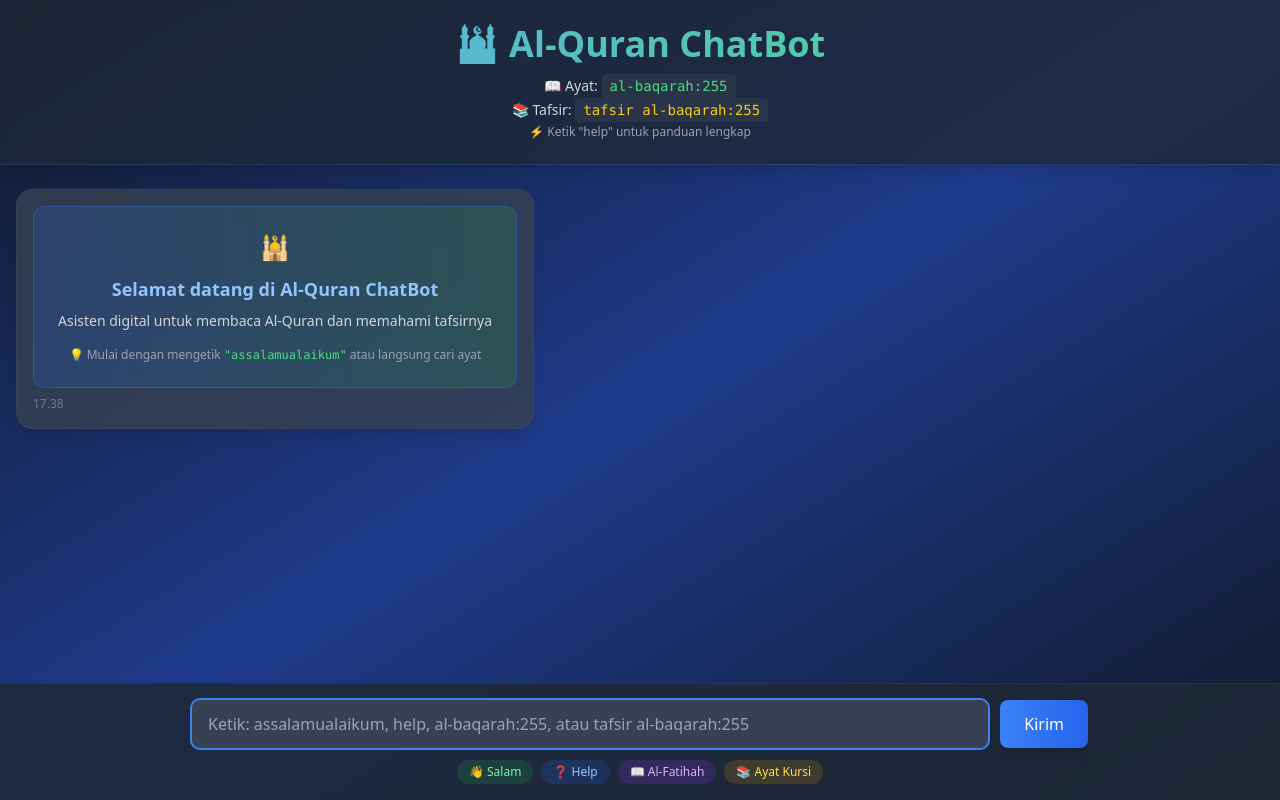
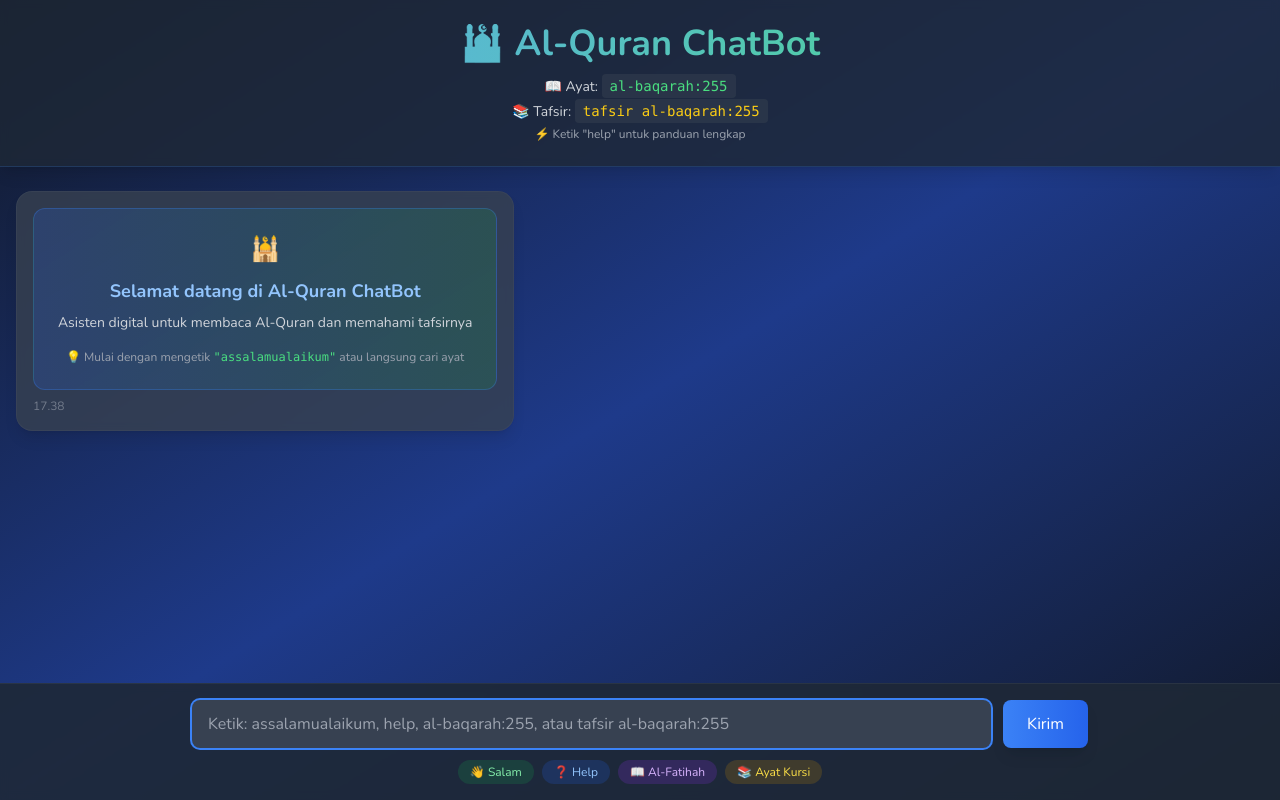
Before and after one commit to LeebSite/quran-bot, a PHP site: page / in a window 1280 px wide. Run offline with PHP 8.4, Linux system fonts and the light colour scheme; some libraries are stand-ins or nearby versions.

Commit message:
update tampilan index.php, add icon-quran-bot.png and styles.css

```diff
--- a/index.php
+++ b/index.php
@@ -5,27 +5,12 @@
   <meta name="viewport" content="width=device-width, initial-scale=1.0">
   <title>Quran ChatBot</title>
   <script src="https://cdn.tailwindcss.com"></script>
-  <link href="https://fonts.googleapis.com/css2?family=Amiri:wght@400;700&display=swap" rel="stylesheet">
-  <style>
-    .arabic-text {
-      font-family: 'Amiri', 'Traditional Arabic', serif;
-    }
-    .chat-animation {
-      animation: slideIn 0.3s ease-out;
-    }
-    @keyframes slideIn {
-      from { opacity: 0; transform: translateY(10px); }
-      to { opacity: 1; transform: translateY(0); }
-    }
-    .typing-indicator {
-      animation: pulse 1.5s infinite;
-    }
-    @keyframes pulse {
-      0%, 50%, 100% { opacity: 1; }
-      25%, 75% { opacity: 0.5; }
-    }
-  </style>
+  <link href="https://fonts.googleapis.com/css2?family=Amiri:wght@400;700&family=Montserrat:wght@400;700&display=swap" rel="stylesheet">
+  <link href="https://fonts.googleapis.com/css2?family=Amiri:wght@400;700&family=Nunito:wght@400;700&display=swap" rel="stylesheet">
+  <link rel="stylesheet" href="styles.css">
+  <link rel="icon" type="image/png" href="src/icon-quran-bot.png">
 </head>
+
 <body class="bg-gradient-to-br from-gray-900 via-blue-900 to-gray-900 text-white flex flex-col h-screen">
 
   <!-- Header -->
--- /dev/null
+++ b/styles.css
@@ -0,0 +1,20 @@
+body {
+  font-family: 'Nunito', Arial, sans-serif;
+}
+.arabic-text {
+  font-family: 'Amiri', 'Traditional Arabic', serif;
+}
+.chat-animation {
+  animation: slideIn 0.3s ease-out;
+}
+@keyframes slideIn {
+  from { opacity: 0; transform: translateY(10px); }
+  to { opacity: 1; transform: translateY(0); }
+}
+.typing-indicator {
+  animation: pulse 1.5s infinite;
+}
+@keyframes pulse {
+  0%, 50%, 100% { opacity: 1; }
+  25%, 75% { opacity: 0.5; }
+}
```
Also changed, not shown: src/icon-quran-bot.png (added).
